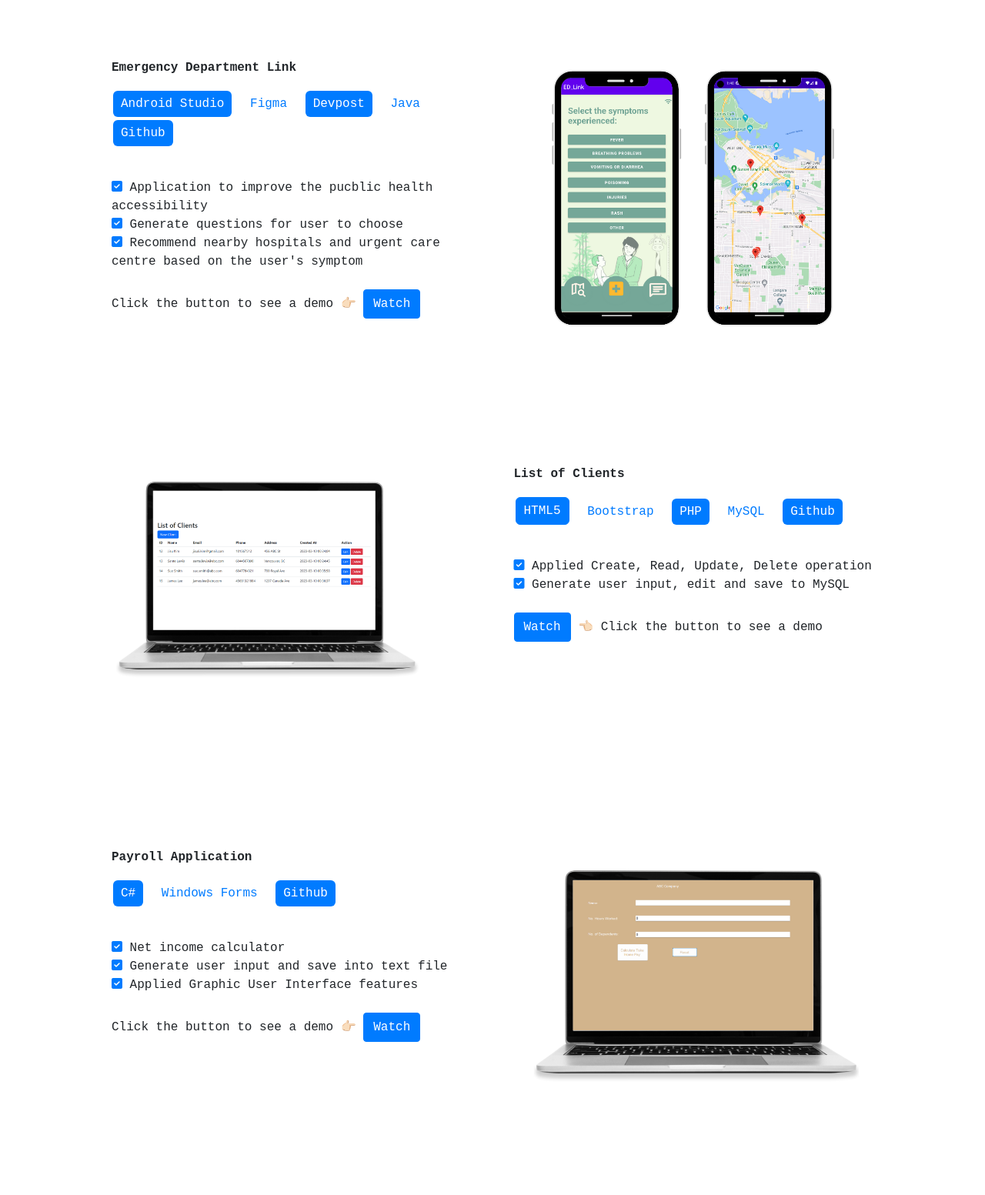
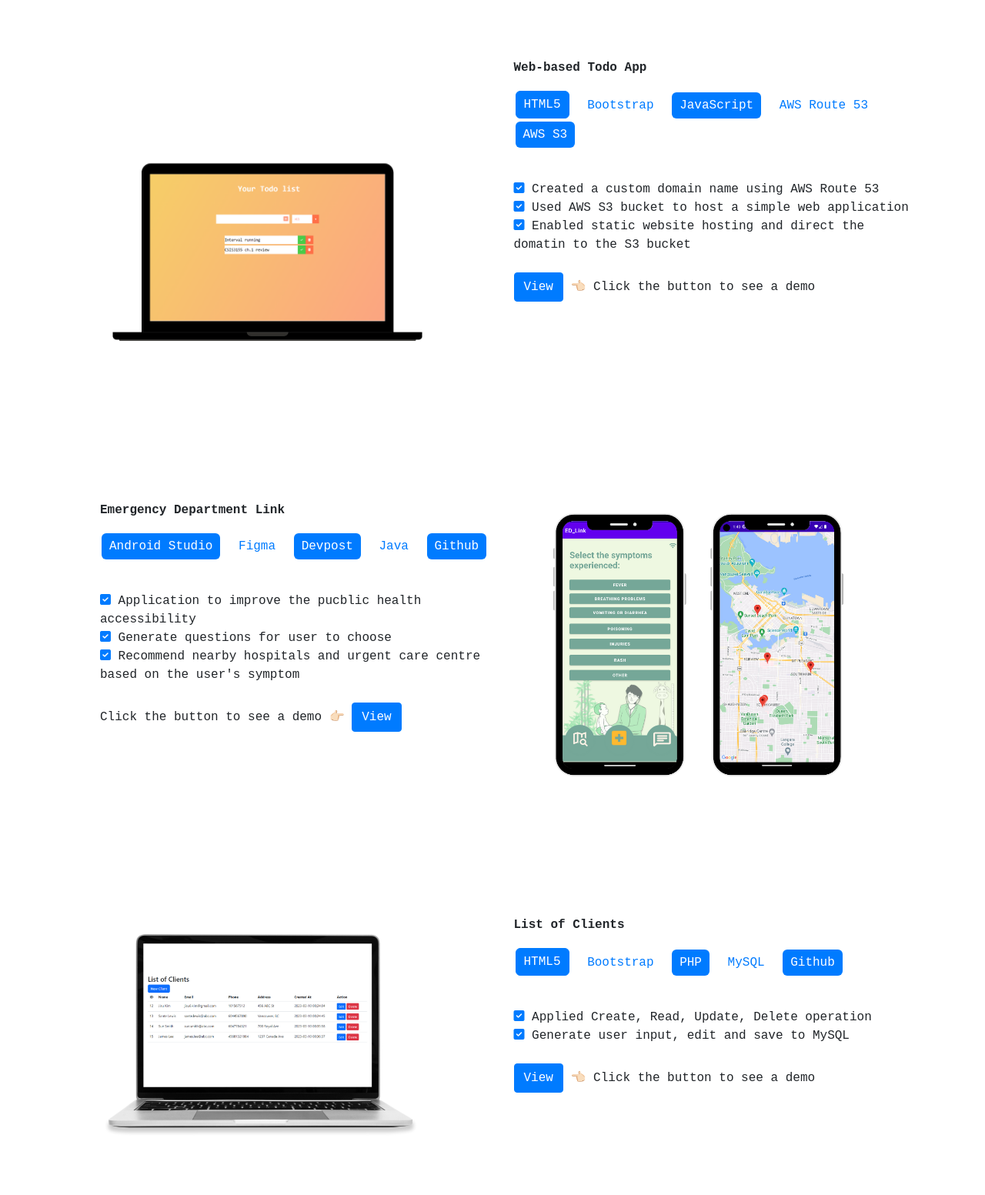
Before and after one commit to goBySue/myHome, a plain HTML site: page index.html in a window 1280 px wide. Shown: the part 920-2473 px from the top of the page at 77% size. Drawn offline with nearby package versions, Linux system fonts and the light colour scheme.

Commit message:
aws project added

```diff
--- a/index.html
+++ b/index.html
@@ -46,13 +46,37 @@
 
   <section id="github-theme">
     <p>1 - 👀 I' m interested in cloud computing and computer network</p>
-    <p>2 - 📝 I' m currently learning Java and DevOps</p>
+    <p>2 - 📝 I' m currently learning Python and DevOps</p>
     <p>3 - ❤️‍🔥 I' m looking for co-op/internship positions</p>
     <p>4 - 📱 You can reach me by <a href="mailto:jisu6.kim@gmail.com?subject=Hello&body=Hi there,">Email</a> or <a href="https://www.linkedin.com/in/jisuuk/">Linkedin</a></p>
   </section>
 </div>
 
 <div id="project" class="container">
+
+
+
+  <div class="row">
+    <div class="col-6">
+        <img src="CSS/todo.png" alt="">
+    </div>
+    <div class="col-6" id="info">
+      <p class="project-name">Web-based Todo App</p>
+      <ul class="skills">
+        <li class="btn btn-primary">HTML5</li>
+        <li>Bootstrap</li>
+        <li>JavaScript</li>
+        <li>AWS Route 53</li>
+        <li>AWS S3</li>
+      </ul>
+      <br>
+
+      <h7><i class="fa-solid fa-square-check"></i> Created a custom domain name using AWS Route 53</h7> <br>
+      <h7><i class="fa-solid fa-square-check"></i> Used AWS S3 bucket to host a simple web application</h7> <br>
+      <h7><i class="fa-solid fa-square-check"></i> Enabled static website hosting and direct the domatin to the S3 bucket</h7> <br><br>
+
+      <a href="http://sueproject.click/" > <button class="btn btn-primary">View</button></a> 👈🏻 Click the button to see a demo <br>
+    </div>
 
 
   <div class="row">
@@ -71,7 +95,7 @@
         <h7><i class="fa-solid fa-square-check"></i> Generate questions for user to choose</h7> <br>
         <h7><i class="fa-solid fa-square-check"></i> Recommend nearby hospitals and urgent care centre based on the user's symptom</h7> <br> <br>
 
-        Click the button to see a demo 👉🏻 <a href="https://www.veed.io/view/54c9f8e8-af7d-438c-8585-1c34431e151a?panel=share" > <button class="btn btn-primary">Watch</button></a><br>
+        Click the button to see a demo 👉🏻 <a href="https://www.veed.io/view/54c9f8e8-af7d-438c-8585-1c34431e151a?panel=share" > <button class="btn btn-primary">View</button></a><br>
     </div>
 
 
@@ -80,7 +104,6 @@
 
     </div>
   </div>
-
 
 
     <div class="row">
@@ -101,34 +124,13 @@
         <h7><i class="fa-solid fa-square-check"></i> Applied Create, Read, Update, Delete operation</h7> <br>
         <h7><i class="fa-solid fa-square-check"></i> Generate user input, edit and save to MySQL</h7> <br><br>
 
-      <a href="https://www.veed.io/view/eb261c9f-9d2e-4ef2-8ab0-6af093a7e40c?panel=share" > <button class="btn btn-primary">Watch</button></a> 👈🏻 Click the button to see a demo <br>
+        <a href="https://www.veed.io/view/eb261c9f-9d2e-4ef2-8ab0-6af093a7e40c?panel=share" > <button class="btn btn-primary">View</button></a> 👈🏻 Click the button to see a demo <br>
       </div>
+
 
   </div>
 
-  <div class="row">
-    <div class="col-6" id="payinfo">
-      <p class="project-name">Payroll Application</p>
-      <ul class="skills">
-        <li>C#</li>
-        <li>Windows Forms</li>
-        <a href="https://github.com/goBySue/PayrollApp"><li>Github</li></a>
-      </ul>
 
-      <br>
-        <h7><i class="fa-solid fa-square-check"></i> Net income calculator</h7> <br>
-        <h7><i class="fa-solid fa-square-check"></i> Generate user input and save into text file</h7> <br>
-        <h7><i class="fa-solid fa-square-check"></i> Applied Graphic User Interface features</h7> <br> <br>
-
-        Click the button to see a demo 👉🏻 <a href="https://www.veed.io/view/d74d1ed2-0ab1-4cf7-9e10-368da98b119c?panel=share" > <button class="btn btn-primary">Watch</button></a><br>
-    </div>
-
-
-    <div class="col-6" id="payimage">
-        <img src="CSS/payroll.png" alt="">
-
-    </div>
-  </div>
 
 
 <div id="about" class="container">
@@ -151,6 +153,7 @@
       cooking, and decorating home interiors. These are how I refresh from time to time.
     </p>
   </div>
+
   <div class="col-6" id="profile">
     <img src="CSS/jisu.jpeg" alt="" />
   </div>
```
Also changed, not shown: CSS/todo.png (added). Lines whose indentation alone changed are shown as unchanged.
